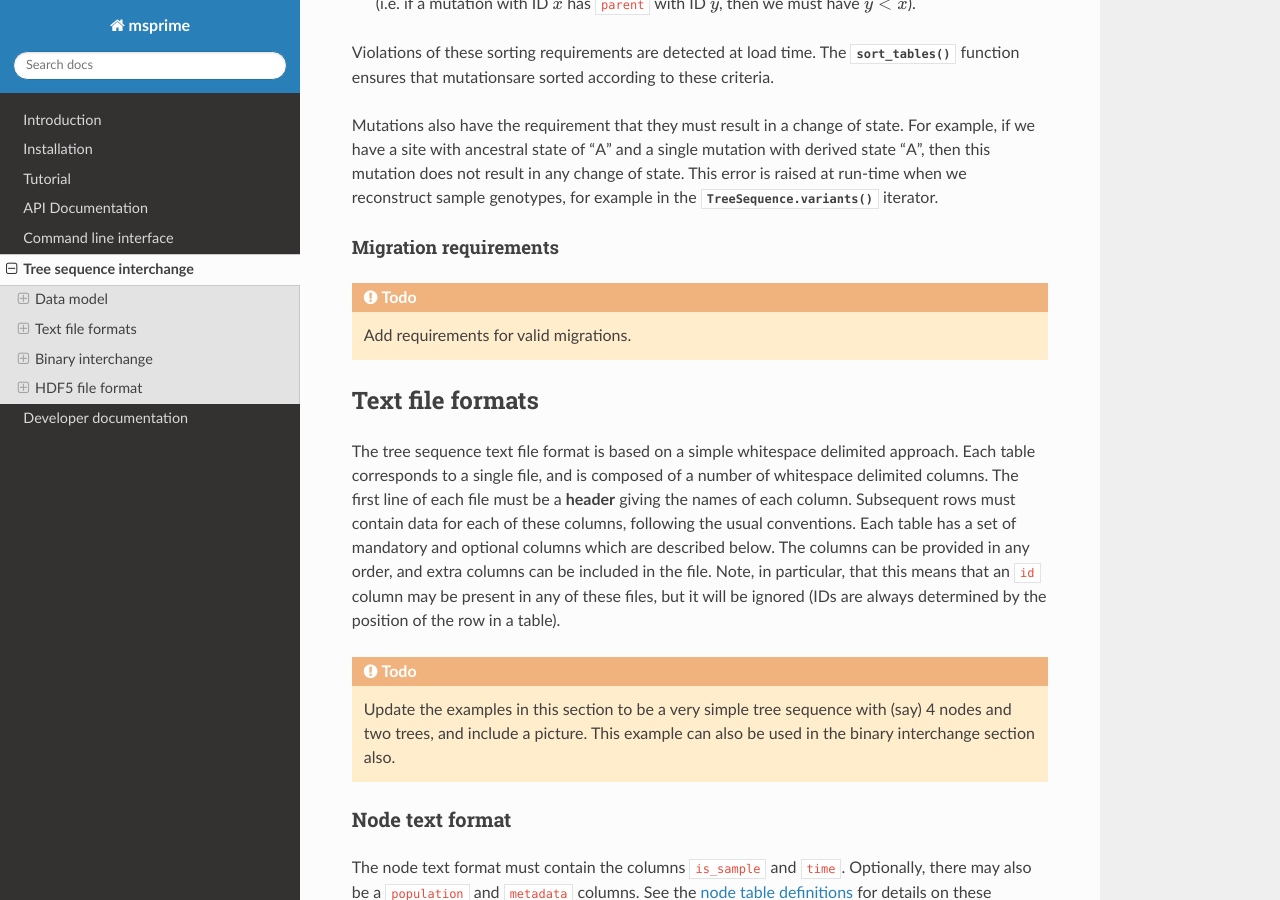
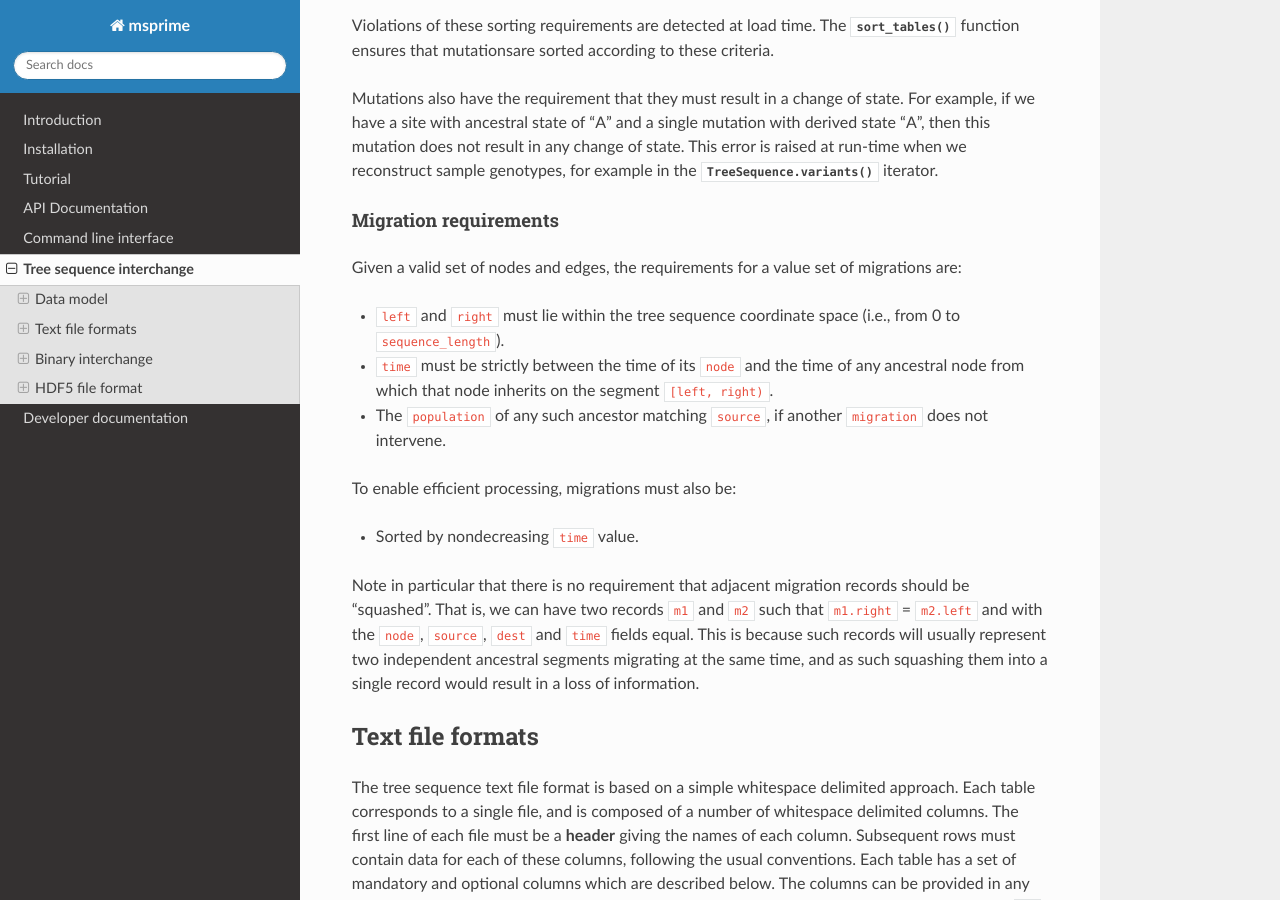
Before and after one commit to tskit-dev/msprime, a Sphinx documentation site: the page built from docs/interchange.rst, in a window 1280 px wide and 900 px high, scrolled down 8332 px. Built offline with Sphinx 7.4.7 and the Read the Docs theme 2.0.0, drawn with Linux system fonts in a browser that asks for light colours; some of the changed text lies outside the part shown.

Commit message:
Finalise tests and docs for migrations.

```diff
--- a/docs/interchange.rst
+++ b/docs/interchange.rst
@@ -291,19 +291,14 @@
 
 
 The ``left`` and ``right`` columns are floating point values defining the
-half-open segment of genome affected.
-
-
-.. todo::
-    Document the remaining fields
+half-open segment of genome affected. The ``source`` and ``dest`` columns
+record the IDs of the respective populations. The ``node`` column records the
+ID of the node that was associated with the ancestry segment in question
+at the time of the migration event. The ``time`` column is holds floating
+point values recording the time of the event.
 
 See the :ref:`sec_migration_requirements` section for details on the properties
 required for a valid set of mutations.
-
-..     This ``migration`` records that the ancestor who was alive 2.1 time units
-..     in the past from which ``node`` 3 inherited the segment of genome between
-..     0.0 and 0.3 migrated from population 0 to population 1.
-
 
 .. _sec_provenance_table_definition:
 
@@ -481,17 +476,26 @@
 Migration requirements
 ----------------------
 
-.. todo::
-    Add requirements for valid migrations.
+Given a valid set of nodes and edges, the requirements for a value set of
+migrations are:
 
-.. A valid ``migration``:
+- ``left`` and ``right`` must lie within the tree sequence coordinate space (i.e.,
+  from 0 to ``sequence_length``).
+- ``time`` must be strictly between the time of its ``node`` and the time of any
+  ancestral node from which that node inherits on the segment ``[left, right)``.
+- The ``population`` of any such ancestor matching ``source``, if another
+  ``migration`` does not intervene.
 
-.. 1. Has ``time`` strictly between the time of its ``node`` and the time of any
-..    ancestral node from which that node inherits on the segment ``[left,
-..    right)``.
-.. 2. Has the ``population`` of any such ancestor matching ``source``, if another
-..    ``migration`` does not intervene.
+To enable efficient processing, migrations must also be:
 
+- Sorted by nondecreasing ``time`` value.
+
+Note in particular that there is no requirement that adjacent migration records
+should be "squashed". That is, we can have two records ``m1`` and ``m2``
+such that ``m1.right`` = ``m2.left`` and with the ``node``, ``source``,
+``dest`` and ``time`` fields equal. This is because such records will usually
+represent two independent ancestral segments migrating at the same time, and
+as such squashing them into a single record would result in a loss of information.
 
 .. _sec_text_file_format:
 
```
Also changed, not shown: 2 other files.
